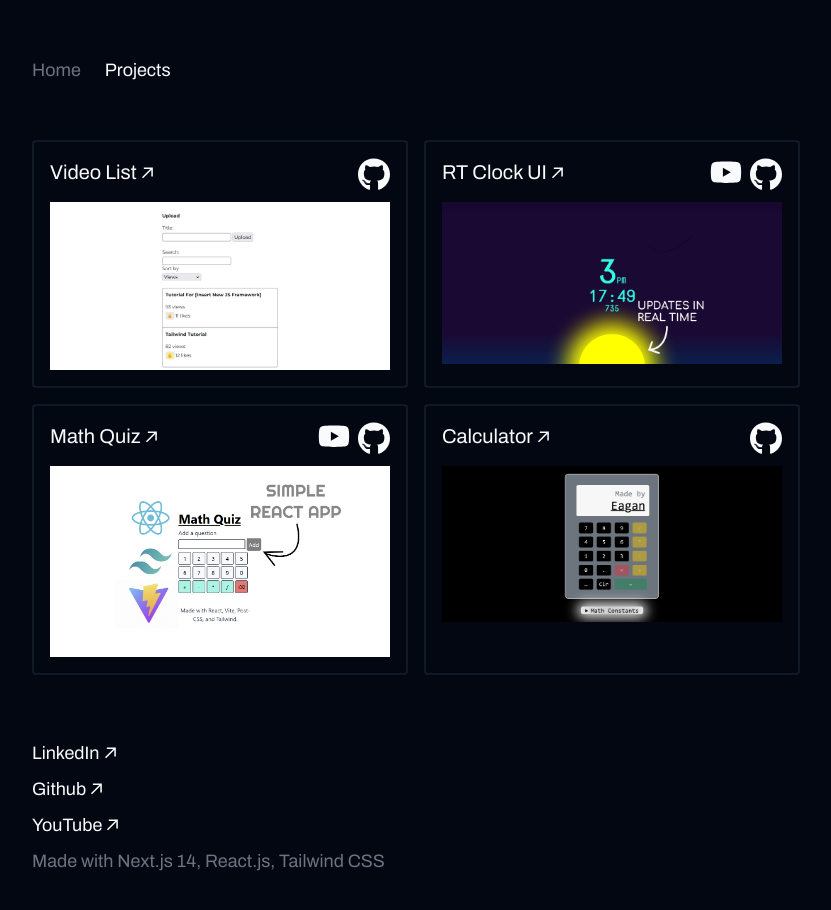
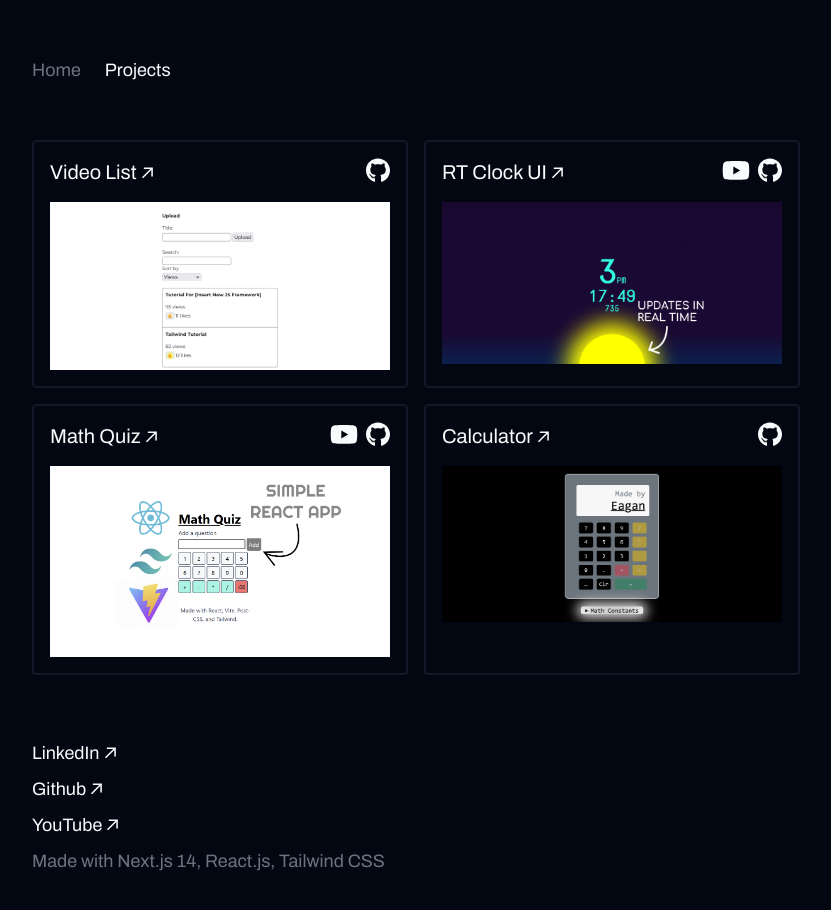
Before and after one commit to EaganFarlin/eaganfarlinDOTcom, a Next.js app: page /projects in a window 1280 px wide. Shown: the top 910 px of the page, without its empty margins (224-1055 px from the left). Built offline with nearby package versions, Linux system fonts and the light colour scheme.

Commit message:
Modified project YouTube and Github reference image styles

```diff
--- a/app/projects/projects.tsx
+++ b/app/projects/projects.tsx
@@ -32,7 +32,7 @@ function Project({ project }: { project: any }) {
           />
         </div>
       </a>
-      <div className="flex absolute top-2 md:top-4 right-4">
+      <div className="flex items-center absolute top-3 md:top-4 right-4">
         {project.youtubeuri !== undefined && (
           <a
             href={project.youtubeuri}
@@ -40,11 +40,11 @@ function Project({ project }: { project: any }) {
             rel="noopener noreferrer"
             className="mr-1"
           >
-            <FontAwesomeIcon icon={faYoutube} className="w-10 md:w-8 mr-1" />
+            <FontAwesomeIcon icon={faYoutube} className="w-9 md:w-7 mr-1" />
           </a>
         )}
         <a href={project.githuburi} target="_blank" rel="noopener noreferrer">
-          <FontAwesomeIcon icon={faGithub} className="w-10 md:w-8" />
+          <FontAwesomeIcon icon={faGithub} className="w-8 md:w-6" />
         </a>
       </div>
     </div>
```
